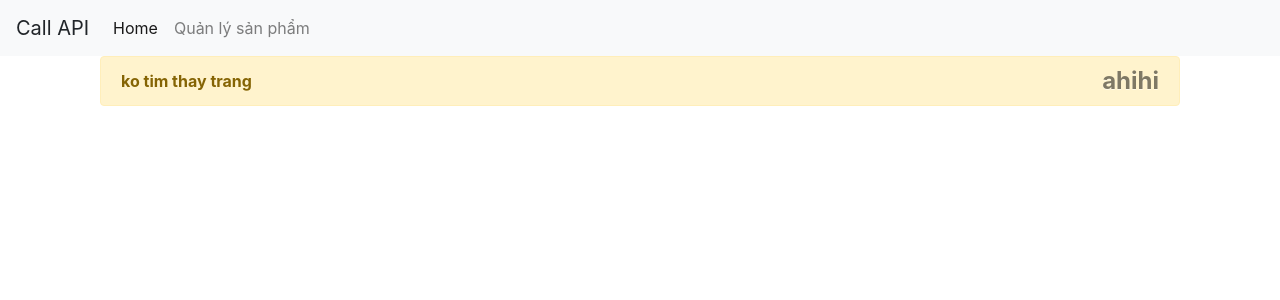
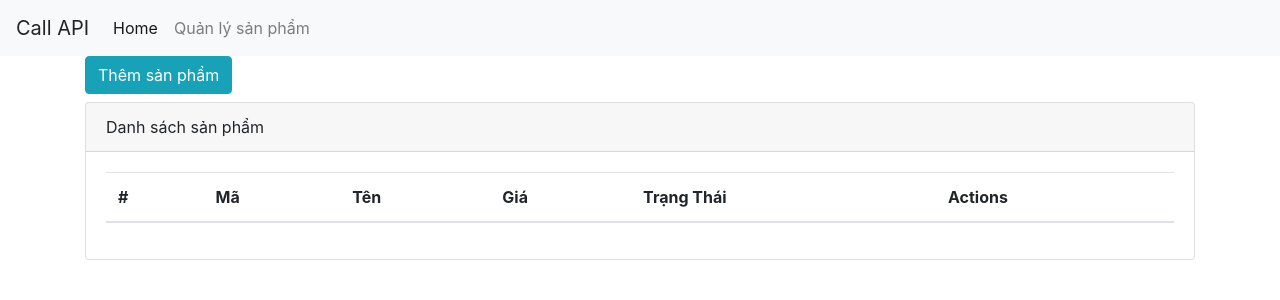
Before and after one commit to quanghung97/manager-product-admin-example-reactjs, a React (Create React App) app: page /product-list in a window 1280 px wide. Shown: the top 300 px of the page. Built offline with nearby package versions, Linux system fonts and the light colour scheme.

Commit message:
apply React-Router P2

```diff
--- a/src/components/ProductItem/ProductItem.js
+++ b/src/components/ProductItem/ProductItem.js
@@ -2,13 +2,16 @@ import React, {Component} from 'react'
 
 class ProductList extends Component {
   render() {
+    let {product, index} = this.props
+    let statusName = product.status ? 'Còn Hàng' : 'Hết Hàng'
+    let statusClass = product.status ? 'warning' : 'default'
     return (
       <tr>
-        <td>1</td>
-        <td>Mark</td>
-        <td>Otto</td>
-        <td>@mdo</td>
-        <td><span class="badge badge-warning">Còn Hàng</span></td>
+        <td>{index + 1}</td>
+        <td>{product.id}</td>
+        <td>{product.name}</td>
+        <td>{product.price}</td>
+        <td><span class={`badge badge-${statusClass}`}>{statusName}</span></td>
         <td>
           <button type="button" class="btn btn-success mr-2">Thêm</button>
           <button type="button" class="btn btn-danger">Sửa</button>
--- a/src/components/ProductList/ProductList.js
+++ b/src/components/ProductList/ProductList.js
@@ -1,5 +1,4 @@
 import React, {Component} from 'react'
-import ProductItem from './../ProductItem/ProductItem'
 
 class ProductList extends Component {
   render() {
@@ -7,7 +6,7 @@ class ProductList extends Component {
       <div className="card">
         <div className="card-header">Danh sách sản phẩm</div>
         <div className="card-body">
-        <table class="table">
+        <table className="table">
           <thead>
             <tr>
               <th scope="col">#</th>
@@ -19,9 +18,7 @@ class ProductList extends Component {
             </tr>
           </thead>
           <tbody>
-            <ProductItem />
-            <ProductItem />
-            <ProductItem />
+            {this.props.children}
           </tbody>
         </table>
         </div>
--- /dev/null
+++ b/src/pages/ProductActionPage/ProductActionPage.js
@@ -0,0 +1,27 @@
+import React, {Component} from 'react'
+
+class ProductActionPage extends Component {
+  render() {
+    return (
+      <div>
+        <form>
+          <div className="form-group">
+            <label>Tên sản phẩm</label>
+            <input type="text" className="form-control" placeholder="tên sản phẩm" />
+          </div>
+          <div className="form-group">
+            <label>Giá</label>
+            <input type="number" className="form-control" placeholder="giá sản phẩm" />
+          </div>
+          <div className="form-check">
+            <input type="checkbox" className="form-check-input" id="exampleCheck1" />
+            <label className="form-check-label">Còn Hàng</label>
+          </div>
+          <button type="submit" className="btn btn-primary">Lưu lại</button>
+        </form>
+      </div>
+    )
+  }
+}
+
+export default ProductActionPage
--- /dev/null
+++ b/src/pages/ProductListPage/ProductListPage.js
@@ -0,0 +1,36 @@
+import React, {Component} from 'react'
+import ProductList from './../../components/ProductList/ProductList'
+import ProductItem from './../../components/ProductItem/ProductItem'
+
+class ProductListPage extends Component {
+
+  showProducts(products) {
+    let result = null
+    if (products.length > 0) {
+      result = products.map((product, index) => {
+        return (
+          <ProductItem key={index}
+                       product={product}
+                       index={index}
+          />
+        )
+      })
+    }
+  }
+
+  render() {
+    let products = []
+    return (
+        <div>
+          <button className="btn btn-info mb-2">
+              Thêm sản phẩm
+          </button>
+          <ProductList>
+            {this.showProducts(products)}
+          </ProductList>
+        </div>
+    )
+  }
+}
+
+export default ProductListPage
--- a/src/routes.js
+++ b/src/routes.js
@@ -1,12 +1,29 @@
 import React from 'react'
 import HomePage from './pages/HomePage/HomePage'
 import NotFoundPage from './pages/NotFoundPage/NotFoundPage'
+import ProductListPage from './pages/ProductListPage/ProductListPage'
+import ProductActionPage from './pages/ProductActionPage/ProductActionPage';
 
 const routes = [
     {
         path: '/',
         exact: true,
         main: () => <HomePage />
+    },
+    {
+        path: '/product-list',
+        exact: false,
+        main: () => <ProductListPage />
+    },
+    {
+        path: '/product/add',
+        exact: false,
+        main: () => <ProductActionPage />
+    },
+    {
+        path: '/product/:id/edit',
+        exact: false,
+        main: ({match}) => <ProductActionPage match={match} />
     },
     {
         path: '',
```
Also changed, not shown: src/App.js (+7 -7 lines).
